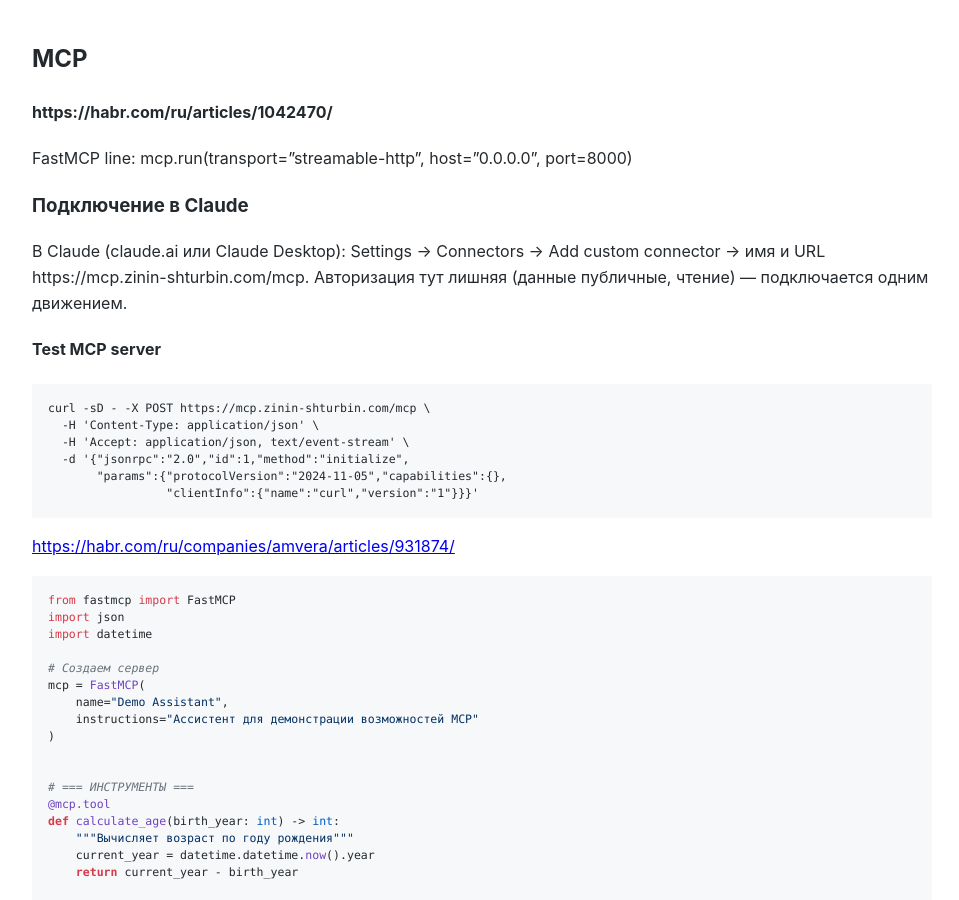
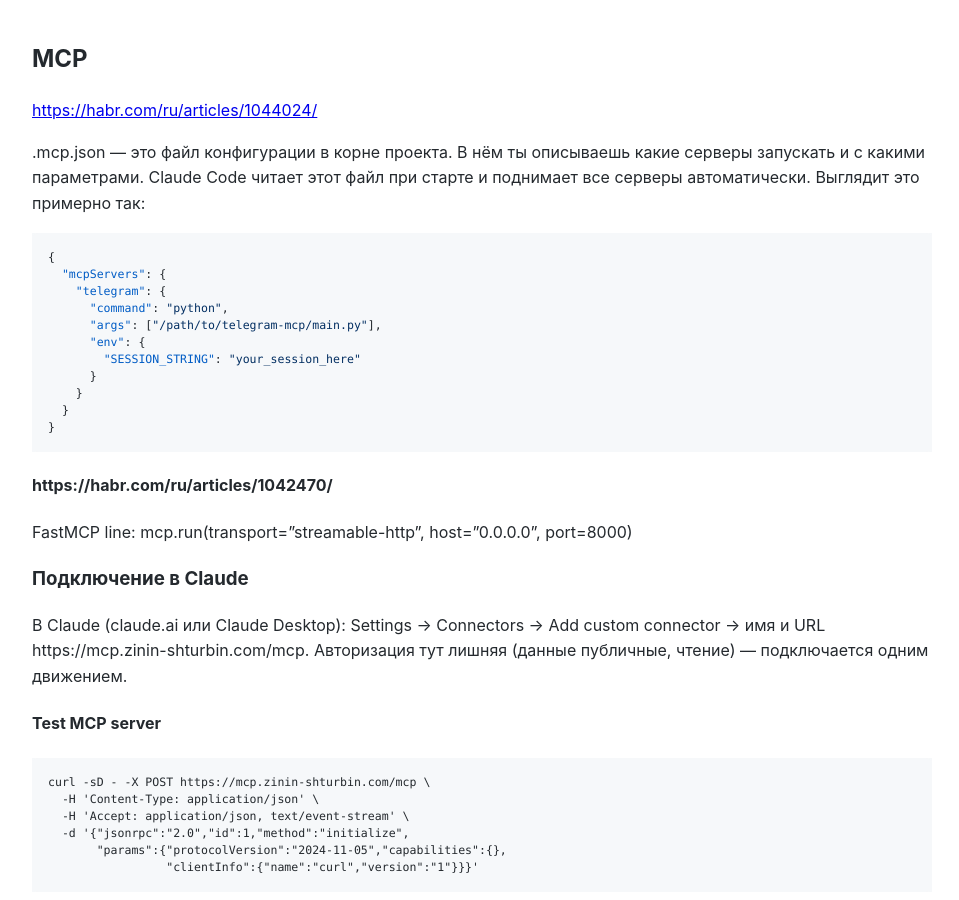
Before and after one commit to Michael-Lubinsky/michael-lubinsky.github.com, a Jekyll site: the page built from ml/mcp.md, in a window 1280 px wide and 900 px high. Shown: the whole window, without its empty margins (158-1117 px from the left). Built offline with Jekyll 4.4.1, drawn with Linux system fonts in a browser that asks for light colours; our own code applies the rules of GitHub Pages for plain Markdown files.

Commit message:
Update mcp.md with .mcp.json details
Added explanation of .mcp.json configuration file and example.

````diff
--- a/ml/mcp.md
+++ b/ml/mcp.md
@@ -1,4 +1,22 @@
 ## MCP
+
+<https://habr.com/ru/articles/1044024/>
+
+.mcp.json — это файл конфигурации в корне проекта. В нём ты описываешь какие серверы запускать и с какими параметрами. Claude Code читает этот файл при старте и поднимает все серверы автоматически.
+Выглядит это примерно так:
+```json
+{
+  "mcpServers": {
+    "telegram": {
+      "command": "python",
+      "args": ["/path/to/telegram-mcp/main.py"],
+      "env": {
+        "SESSION_STRING": "your_session_here"
+      }
+    }
+  }
+}
+```
 
 #### https://habr.com/ru/articles/1042470/
 FastMCP line:
````
